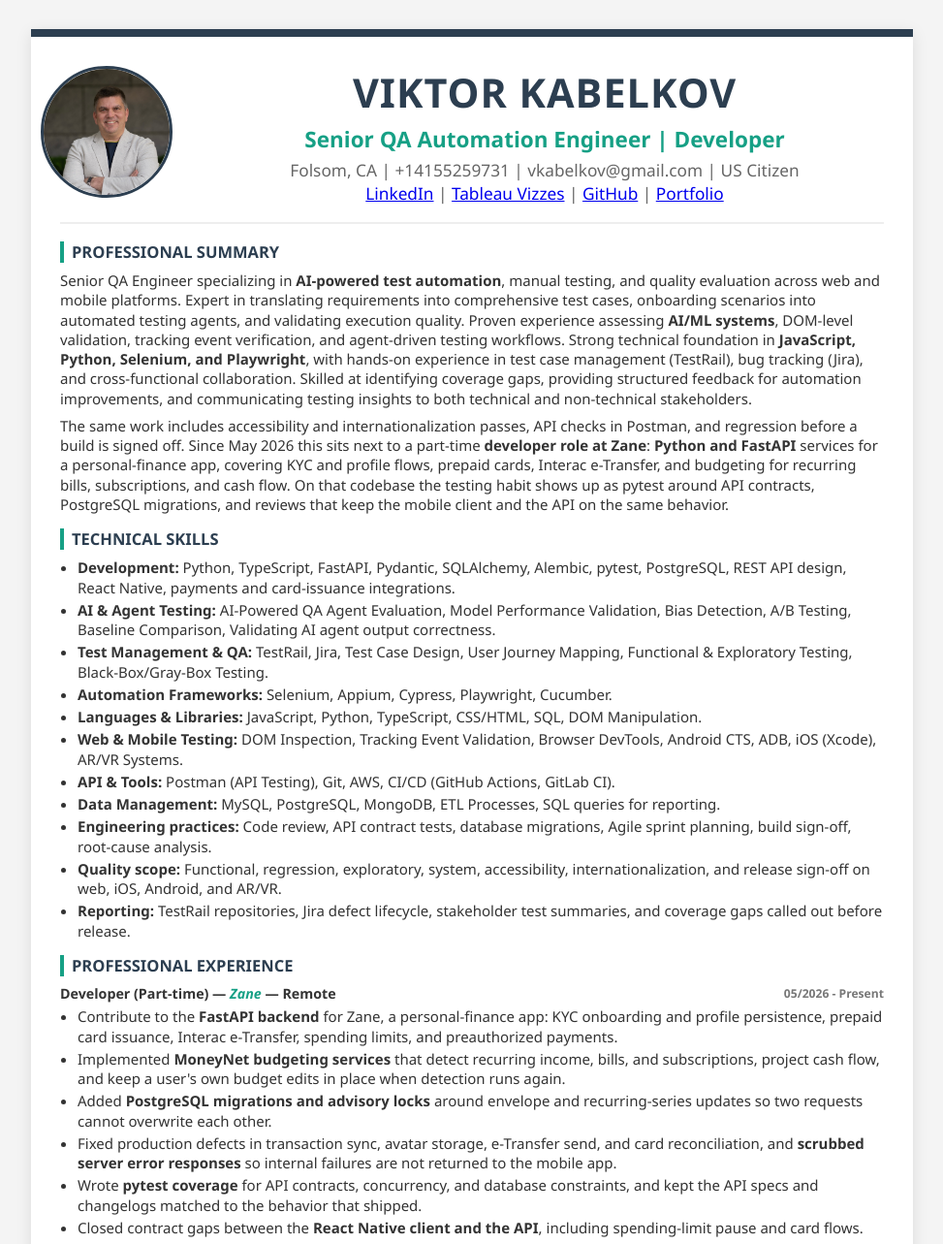
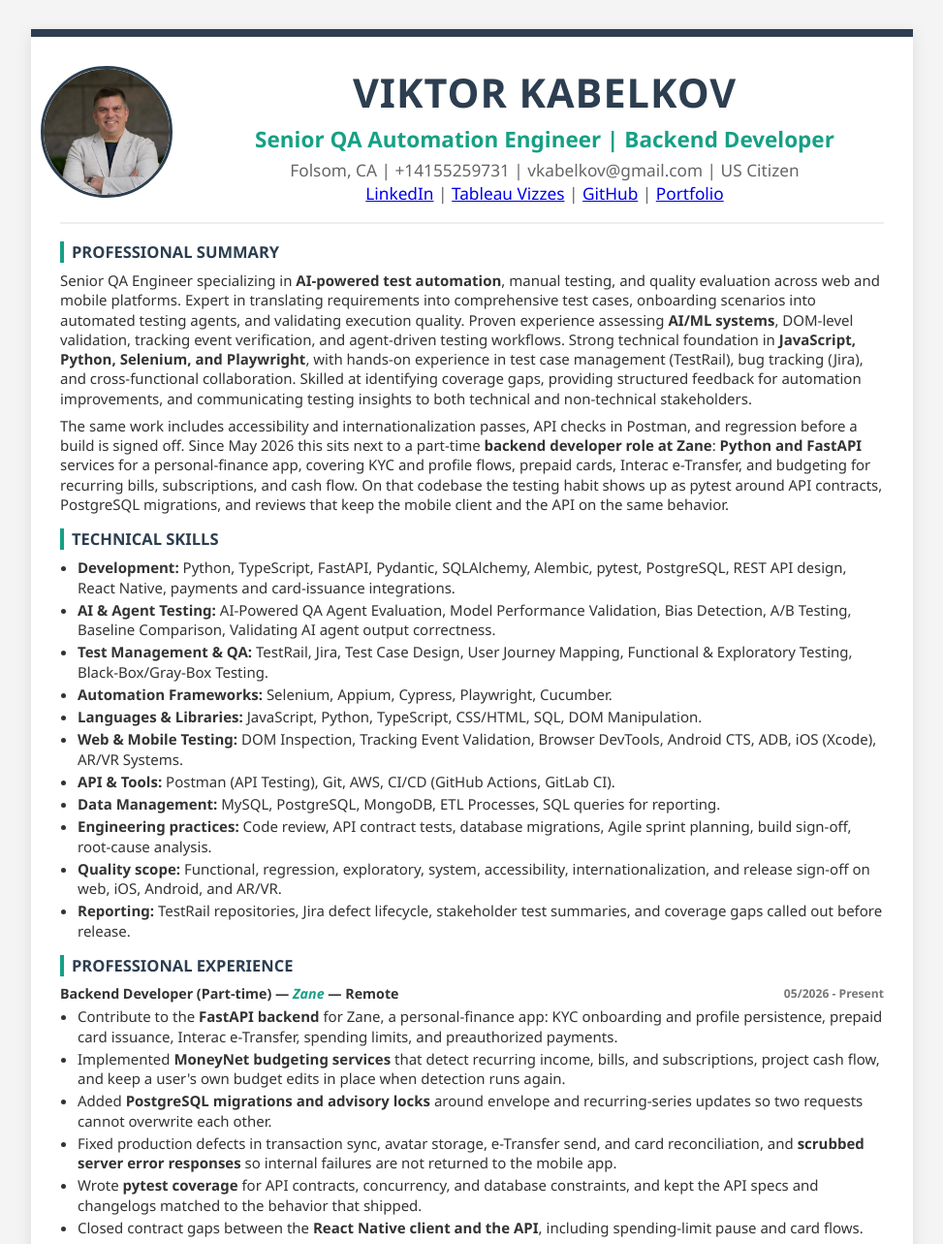
Before and after one commit to Vik1975/Resume, a plain HTML site: page index.html in a window 1280 px wide. Shown: the top 1283 px of the page at 97% size, without its empty margins (153-1126 px from the left). Drawn offline with Linux system fonts and the light colour scheme.

Commit message:
Title the Zane role Backend Developer.

```diff
--- a/index.html
+++ b/index.html
@@ -129,7 +129,7 @@
     <header>
         <img src="IMG_1453.jpeg" alt="Viktor Kabelkov" class="profile-photo">
         <h1>VIKTOR KABELKOV</h1>
-        <p class="subtitle">Senior QA Automation Engineer | Developer</p>
+        <p class="subtitle">Senior QA Automation Engineer | Backend Developer</p>
         <div class="contact-info">
             Folsom, CA | +14155259731 | vkabelkov@gmail.com | US Citizen
             <br>
@@ -139,7 +139,7 @@
 
     <h2>Professional Summary</h2>
     <p>Senior QA Engineer specializing in <strong>AI-powered test automation</strong>, manual testing, and quality evaluation across web and mobile platforms. Expert in translating requirements into comprehensive test cases, onboarding scenarios into automated testing agents, and validating execution quality. Proven experience assessing <strong>AI/ML systems</strong>, DOM-level validation, tracking event verification, and agent-driven testing workflows. Strong technical foundation in <strong>JavaScript, Python, Selenium, and Playwright</strong>, with hands-on experience in test case management (TestRail), bug tracking (Jira), and cross-functional collaboration. Skilled at identifying coverage gaps, providing structured feedback for automation improvements, and communicating testing insights to both technical and non-technical stakeholders.</p>
-    <p>The same work includes accessibility and internationalization passes, API checks in Postman, and regression before a build is signed off. Since May 2026 this sits next to a part-time <strong>developer role at Zane</strong>: <strong>Python and FastAPI</strong> services for a personal-finance app, covering KYC and profile flows, prepaid cards, Interac e-Transfer, and budgeting for recurring bills, subscriptions, and cash flow. On that codebase the testing habit shows up as pytest around API contracts, PostgreSQL migrations, and reviews that keep the mobile client and the API on the same behavior.</p>
+    <p>The same work includes accessibility and internationalization passes, API checks in Postman, and regression before a build is signed off. Since May 2026 this sits next to a part-time <strong>backend developer role at Zane</strong>: <strong>Python and FastAPI</strong> services for a personal-finance app, covering KYC and profile flows, prepaid cards, Interac e-Transfer, and budgeting for recurring bills, subscriptions, and cash flow. On that codebase the testing habit shows up as pytest around API contracts, PostgreSQL migrations, and reviews that keep the mobile client and the API on the same behavior.</p>
 
     <h2>Technical Skills</h2>
     <ul>
@@ -159,7 +159,7 @@
     <h2>Professional Experience</h2>
 
     <div class="job-title">
-        <span>Developer (Part-time) — <span class="company"><a href="https://zane.money">Zane</a></span> — Remote</span>
+        <span>Backend Developer (Part-time) — <span class="company"><a href="https://zane.money">Zane</a></span> — Remote</span>
         <span class="date">05/2026 - Present</span>
     </div>
     <ul>
```
